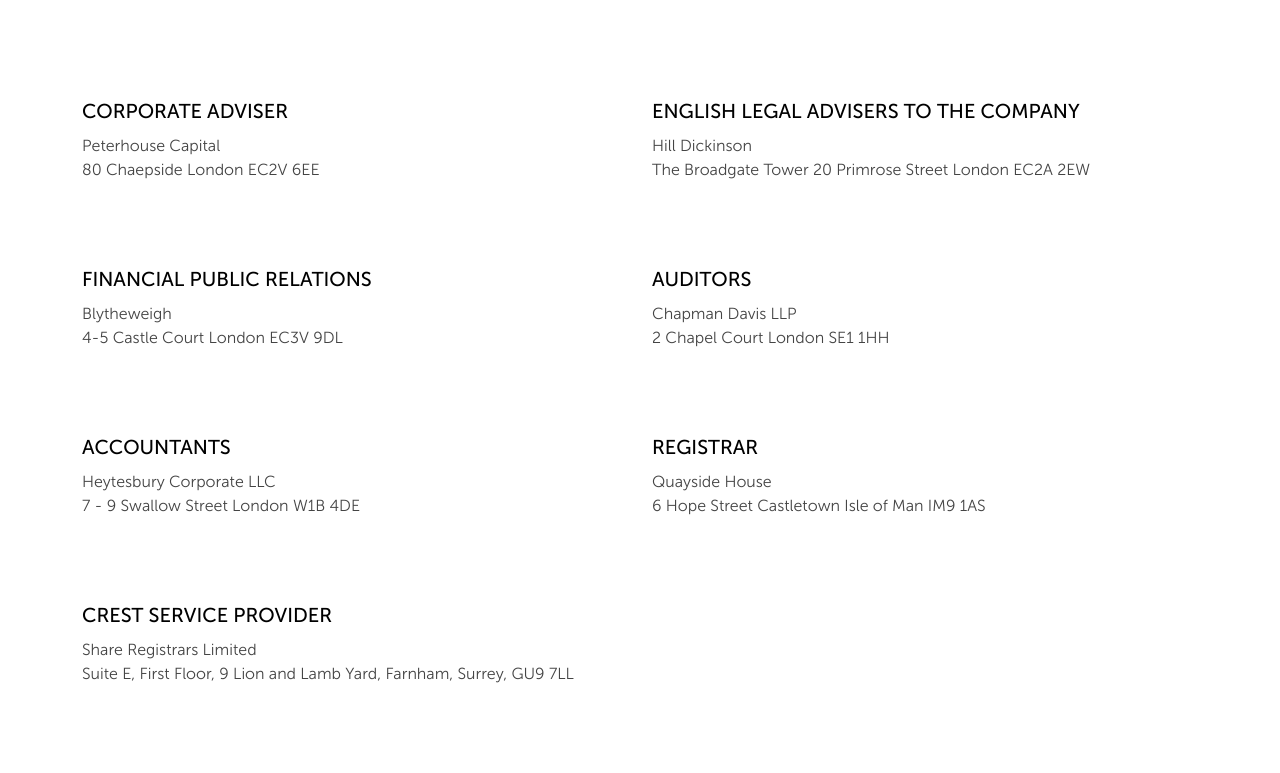
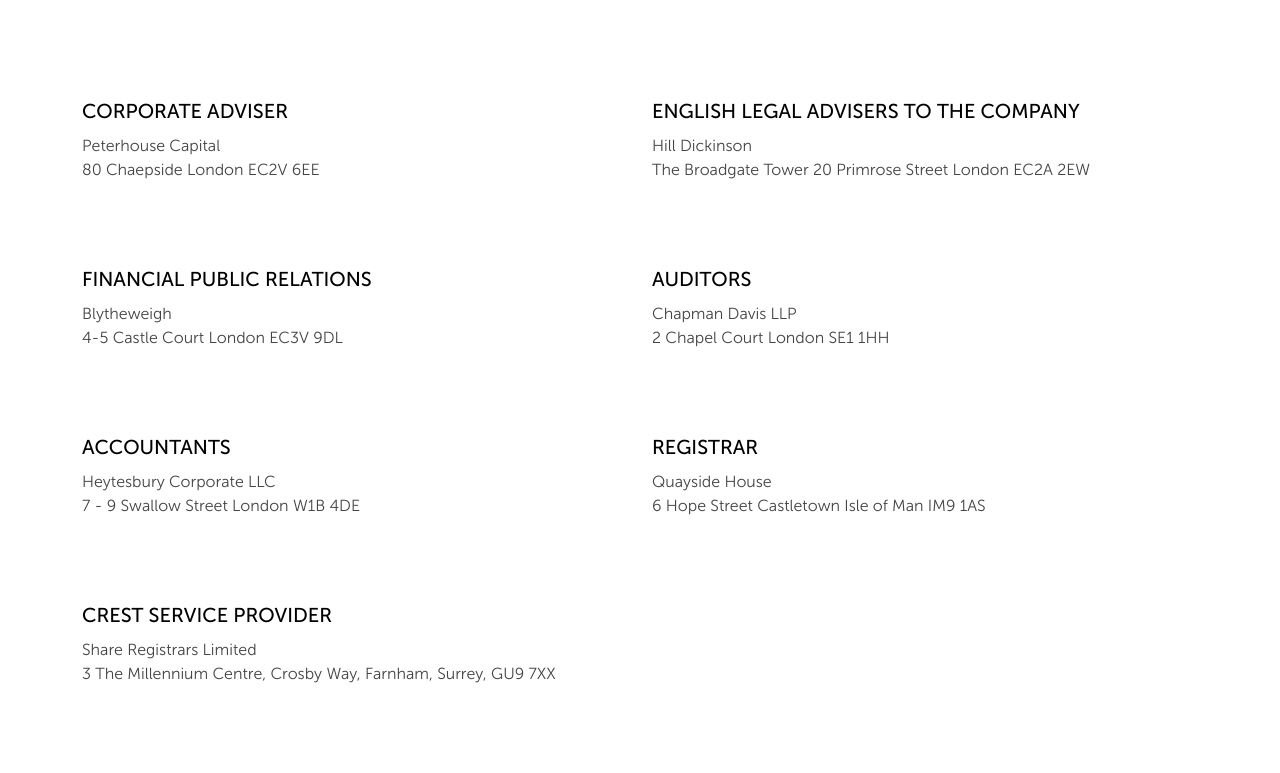
Before and after one commit to stuartverschoyle/apollon, a plain HTML site: page investor-relations/advisers/index.html in a window 1280 px wide. Shown: the part 179-952 px from the top of the page. Drawn offline with nearby package versions, Linux system fonts and the light colour scheme.

Commit message:
new address

```diff
--- a/investor-relations/advisers/index.html
+++ b/investor-relations/advisers/index.html
@@ -167,7 +167,7 @@
             <section class="section-small">
               <h5 class="advisors">CREST Service Provider</h5>
               <p style="margin-bottom: 0px;">Share Registrars Limited</p>
-              <p>Suite E, First Floor, 9 Lion and Lamb Yard, Farnham, Surrey, GU9 7LL</p>
+              <p>3 The Millennium Centre, Crosby Way, Farnham, Surrey, GU9 7XX</p>
             </section>
           </div>
 </section>
```
